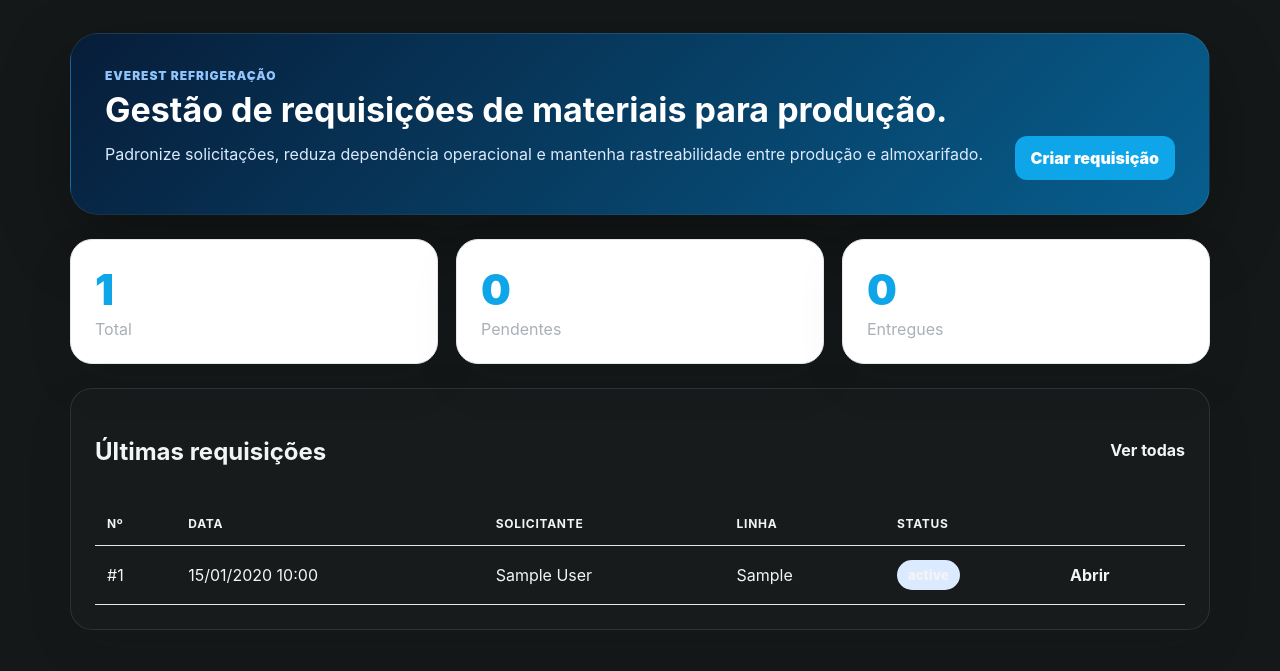
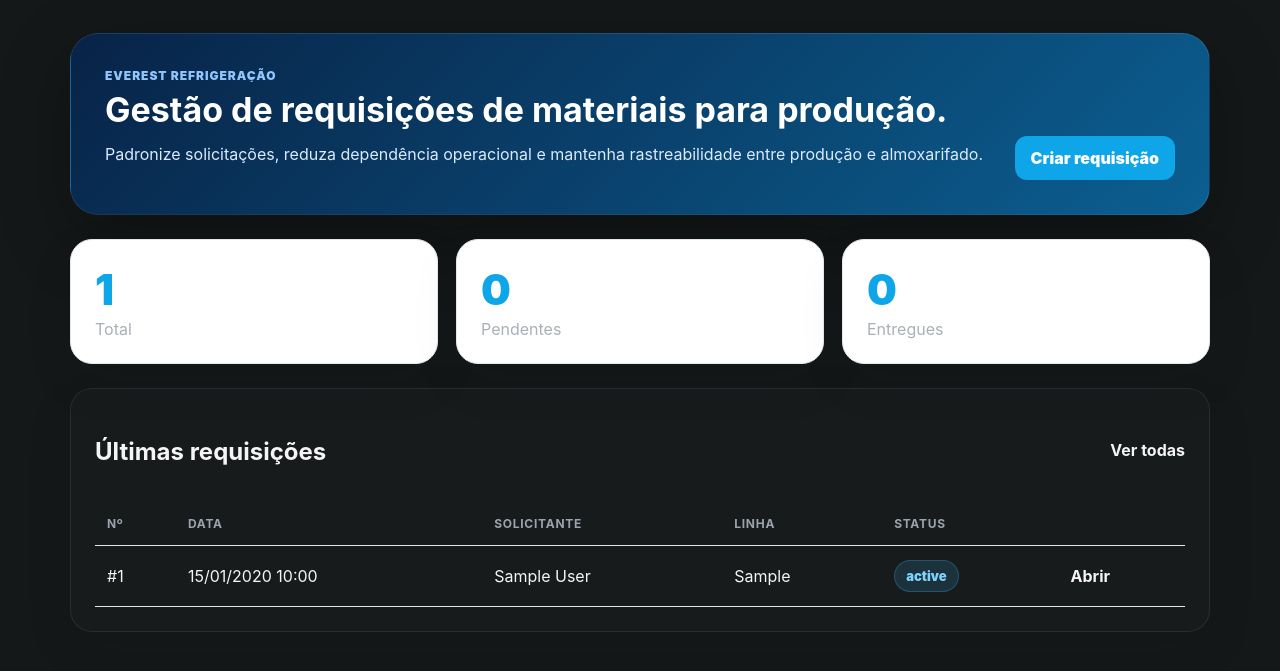
Before and after one commit to ArukyXD/requisita-facil, a Flask app: page / in a window 1280 px wide. Shown: the part 79-750 px from the top of the page. Run offline with Flask 3, Linux system fonts and the light colour scheme; a user stored in the database is signed in; tables that the repository leaves empty hold one stand-in row (values such as "Sample post").

Commit message:
Corrige cards e tabelas do modo escuro.css

```diff
--- a/app/static/css/app.css
+++ b/app/static/css/app.css
@@ -618,3 +618,76 @@ small,
 :root[data-theme="dark"] .metric-card small {
     color: #a8b0b8 !important;
 }
+
+/* ==================================
+   CORREÇÃO DEFINITIVA MODO ESCURO
+   ================================== */
+
+/* Cards de estatísticas */
+html[data-theme="dark"] .stats-grid > *,
+html[data-theme="dark"] .stats-grid article,
+html[data-theme="dark"] .stats-grid div {
+    background: #202427 !important;
+    border: 1px solid rgba(255,255,255,.08) !important;
+
+    color: #f5f5f5 !important;
+
+    box-shadow:
+        0 12px 30px rgba(0,0,0,.20),
+        inset 0 1px 0 rgba(255,255,255,.02);
+}
+
+/* Hero continua azul */
+html[data-theme="dark"] .hero {
+    background: linear-gradient(
+        135deg,
+        #082347,
+        #0b5f91
+    ) !important;
+}
+
+/* Painel das requisições */
+html[data-theme="dark"] .panel,
+html[data-theme="dark"] .table-card,
+html[data-theme="dark"] .dashboard-panel {
+    background: #171b1c !important;
+
+    border: 1px solid rgba(255,255,255,.08) !important;
+
+    color: #f5f5f5 !important;
+}
+
+/* Tabela */
+html[data-theme="dark"] table {
+    background: transparent !important;
+}
+
+html[data-theme="dark"] thead,
+html[data-theme="dark"] tbody,
+html[data-theme="dark"] tr {
+    background: transparent !important;
+}
+
+html[data-theme="dark"] th {
+    color: #9ca3af !important;
+}
+
+html[data-theme="dark"] td {
+    color: #f5f5f5 !important;
+}
+
+html[data-theme="dark"] tr:not(:last-child) td,
+html[data-theme="dark"] tr:not(:last-child) th {
+    border-bottom: 1px solid rgba(255,255,255,.08) !important;
+}
+
+/* Badge pendente */
+html[data-theme="dark"] .badge,
+html[data-theme="dark"] .status,
+html[data-theme="dark"] .status-badge {
+    background: rgba(56,189,248,.15) !important;
+
+    color: #7dd3fc !important;
+
+    border: 1px solid rgba(56,189,248,.25) !important;
+}
```
